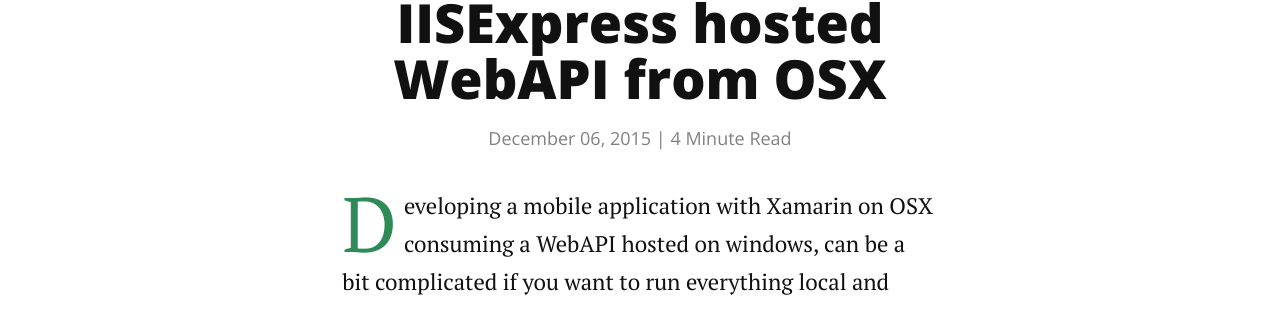
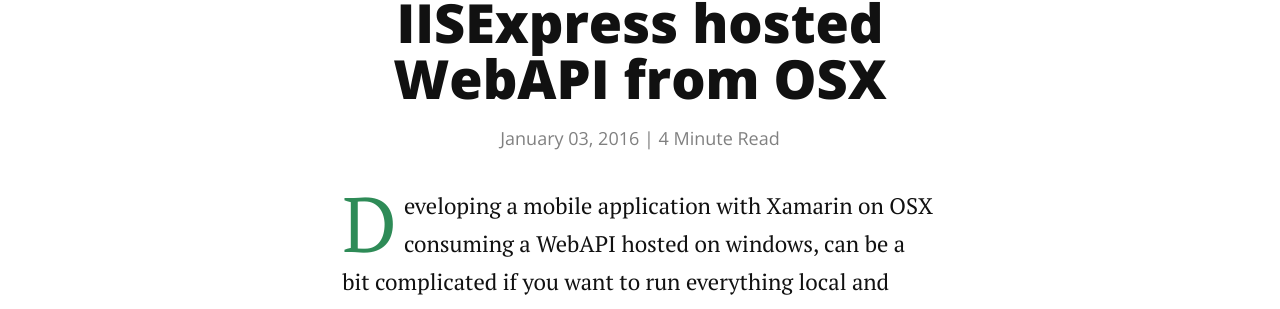
Before and after one commit to rasmuschristensen/rasmuschristensen.github.io, a Jekyll site: the page built from _posts/2016-01-03-Consume-IISExpress-WebAPI-from-OSX.markdown, in a window 1280 px wide and 900 px high. Shown: the part 365-674 px from the top of the window. Built offline with Jekyll 4.4.1, drawn with Linux system fonts in a browser that asks for light colours; nearby versions of some CDN libraries; Markdown is read by kramdown in place of the engine named in the settings.

Commit message:
changed post date

```diff
--- a/_posts/2016-01-03-Consume-IISExpress-WebAPI-from-OSX.markdown
+++ b/_posts/2016-01-03-Consume-IISExpress-WebAPI-from-OSX.markdown
@@ -1,7 +1,7 @@
 ---
 layout: post
 title:  "Consume an IISExpress hosted WebAPI from OSX"
-date:   2015-12-06
+date:   2016-01-03
 ---
 
 <p class="intro">
```
